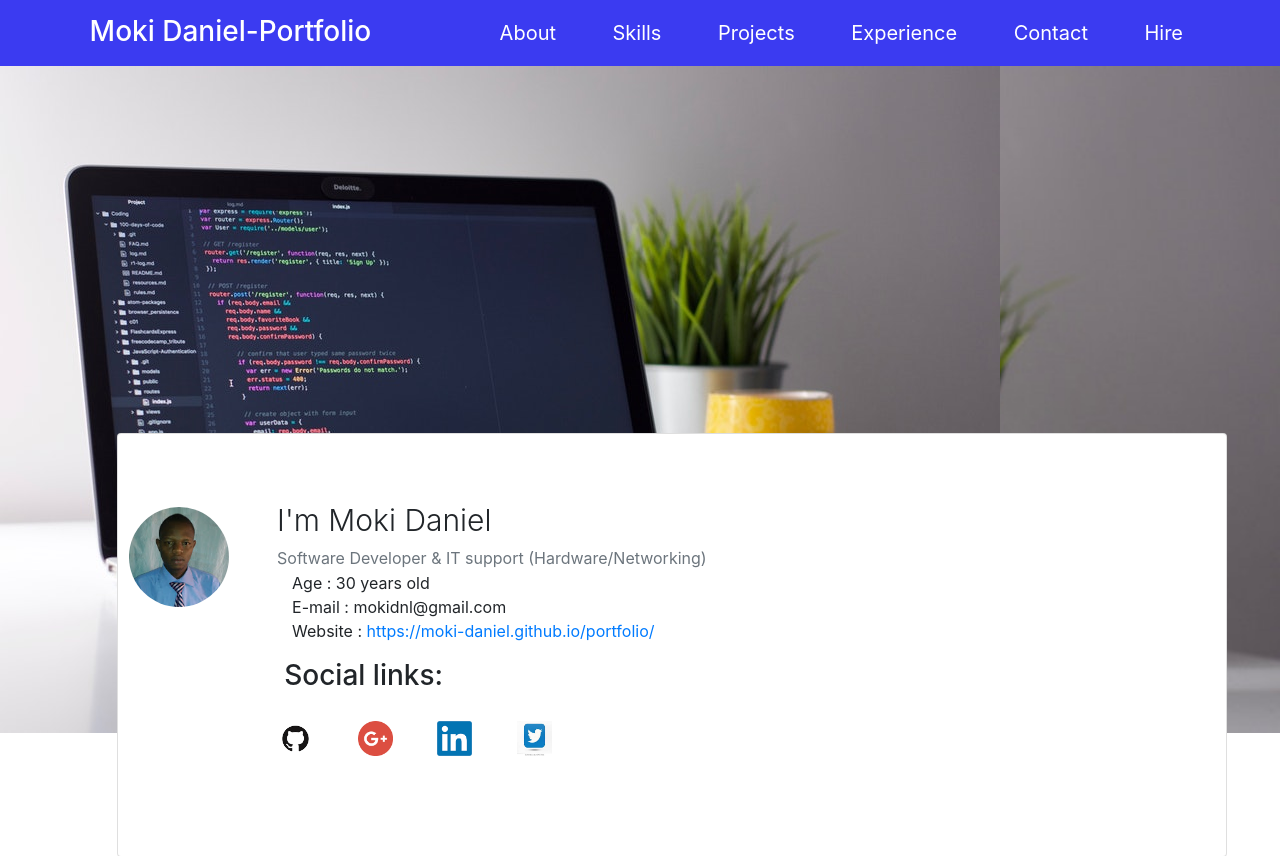
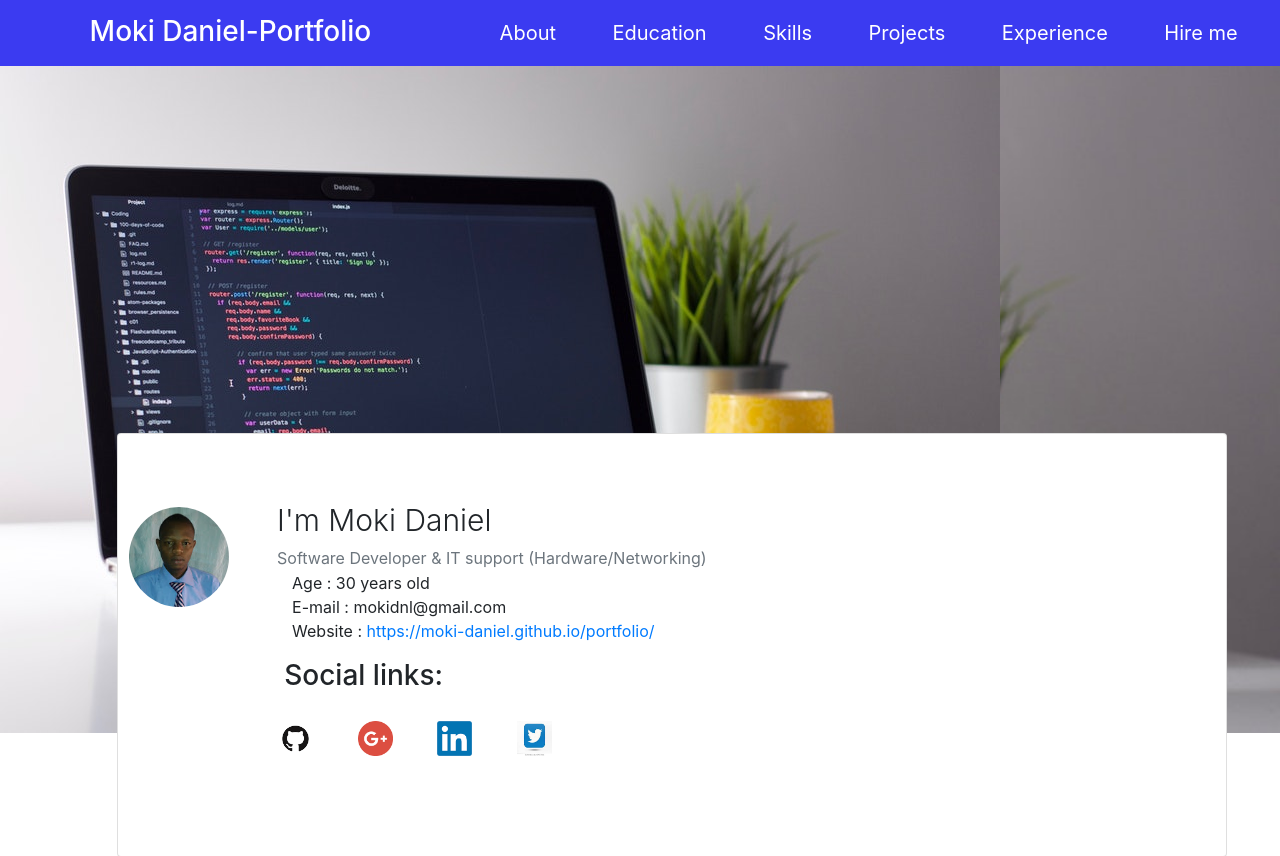
Before and after one commit to moki-daniel/portfolio1, a PHP site: page / in a window 1280 px wide; the page is wider, and only the part inside the window is pictured. Shown: the top 856 px of that part. Run offline with PHP 8.4, Linux system fonts and the light colour scheme; some libraries are stand-ins or nearby versions.

Commit message:
[start #165322841] changed the contact link to hire

```diff
--- a/index.html
+++ b/index.html
@@ -62,11 +62,12 @@
             <h3 class="nav-h3">Moki Daniel-Portfolio</h3>
             <ul>
                     <li class="nav-item"><a href="#about" class="nav-link">About</a></li>
+                    <li class="nav-item"><a href="Education" class="nav-link">Education</a></li>
                     <li class="nav-item"><a href="#Skills" class="nav-link">Skills</a></li>
                     <li class="nav-item"><a href="#Projects" class="nav-link">Projects</a></li>
                     <li class="nav-item"><a href="#Experience" class="nav-link">Experience</a></li>
-                    <li class="nav-item"><a href="#contact" class="nav-link">Contact</a></li>
-                    <li class="nav-item"><a href="#" class="nav-link">Hire</a></li>
+                    <li class="nav-item"><a href="#hire" class="nav-link">Hire me</a></li>
+
                 <!--<li><a href="#about">About</a></li>
                 <li><a href="#Skills">Skills</a></li>
                 <li><a href="#Projects">Projects</a></li>
--- a/main.css
+++ b/main.css
@@ -175,7 +175,7 @@ only screen and (min-width: 320px)
 
 }*/
 
-    .media img
+.media img
 {
     background: url('../UI/moki2.jpg');
     background-repeat: no-repeat;
```
